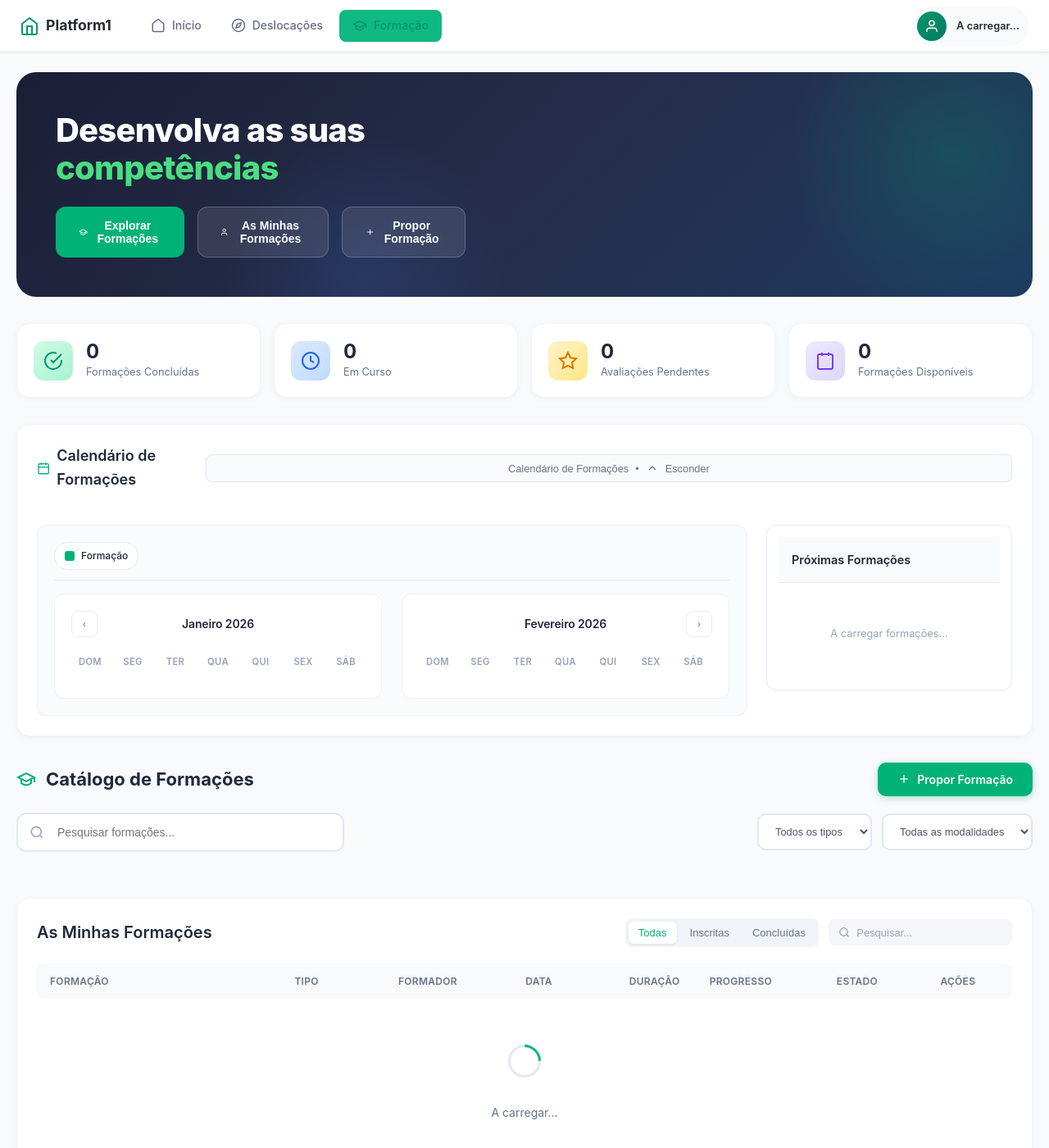
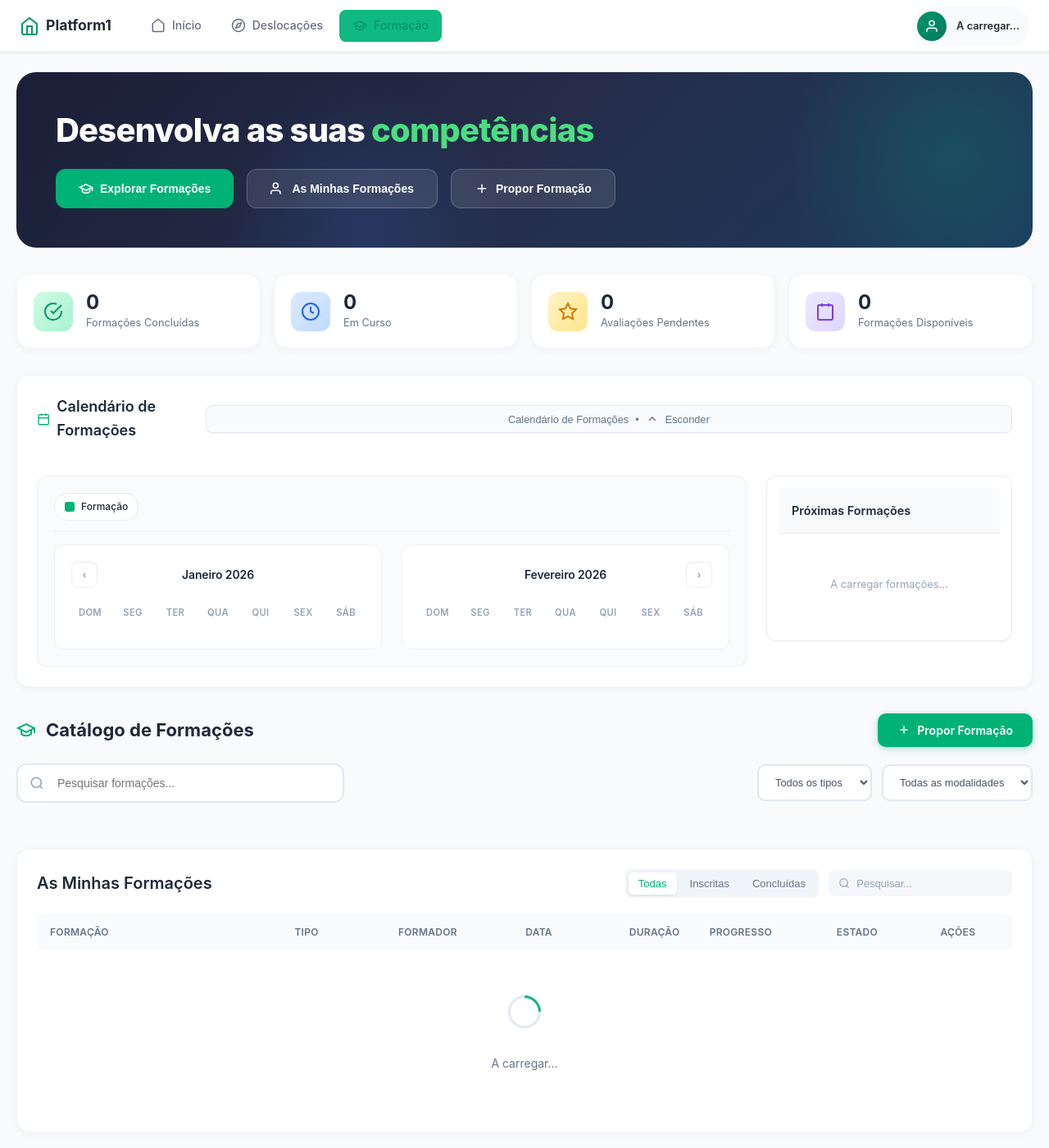
Before and after one commit to andrealmeida6/Platform1, a Jekyll site: the page built from formacao.html, in a window 1280 px wide and 1400 px high. Shown: the whole window at 82% size. Built offline with Jekyll 4.4.1, drawn with Linux system fonts in a browser that asks for light colours.

Commit message:
fix: Garantir texto dos botões hero numa única linha (white-space: nowrap)

```diff
--- a/web-files/css/formacao.css
+++ b/web-files/css/formacao.css
@@ -51,7 +51,7 @@
   text-align: left;
 }
 
-.hero-content { max-width: 500px; }
+.hero-content { max-width: 700px; }
 
 .hero-title {
   font-size: 2.5rem;
@@ -65,6 +65,7 @@
 
 .hero-cta {
   display: flex;
+  flex-wrap: wrap;
   gap: 1rem;
   justify-content: flex-start;
 }
@@ -80,6 +81,8 @@
   align-items: center;
   gap: 0.5rem;
   border: none;
+  white-space: nowrap;
+  flex-shrink: 0;
 }
 
 .hero-btn-primary {
@@ -100,7 +103,7 @@
 }
 
 .hero-btn-secondary:hover { background: rgba(255, 255, 255, 0.15); }
-.hero-btn svg { width: 18px; height: 18px; }
+.hero-btn svg { width: 18px; height: 18px; flex-shrink: 0; }
 
 /* === QUICK STATS === */
 .quick-stats {
@@ -964,6 +967,7 @@ textarea.form-input { resize: vertical; min-height: 80px; }
   align-items: center;
   gap: 0.5rem;
   border: none;
+  white-space: nowrap;
 }
 
 .btn-primary { background: #00b276; color: white; }
@@ -1066,7 +1070,8 @@ textarea.form-input { resize: vertical; min-height: 80px; }
 @media (max-width: 768px) {
   .learning-hero { padding: 2rem; }
   .hero-inner { align-items: center; text-align: center; }
-  .hero-cta { justify-content: center; flex-direction: column; }
+  .hero-cta { justify-content: center; flex-direction: column; width: 100%; }
+  .hero-btn { width: 100%; justify-content: center; }
   .hero-title { font-size: 1.75rem; }
   .quick-stats { grid-template-columns: 1fr; }
   .months-container { grid-template-columns: 1fr; }
```
